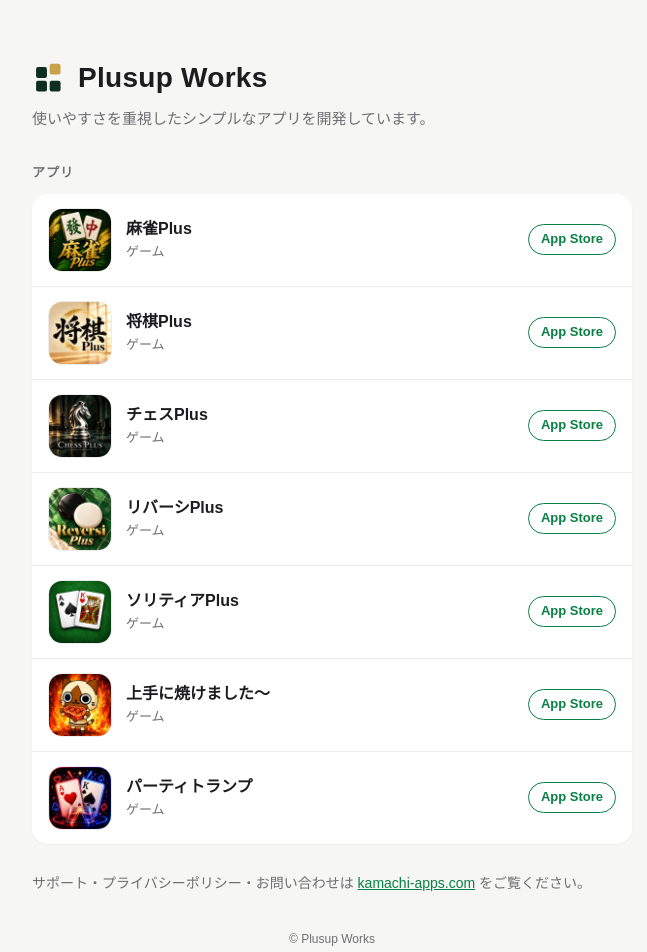
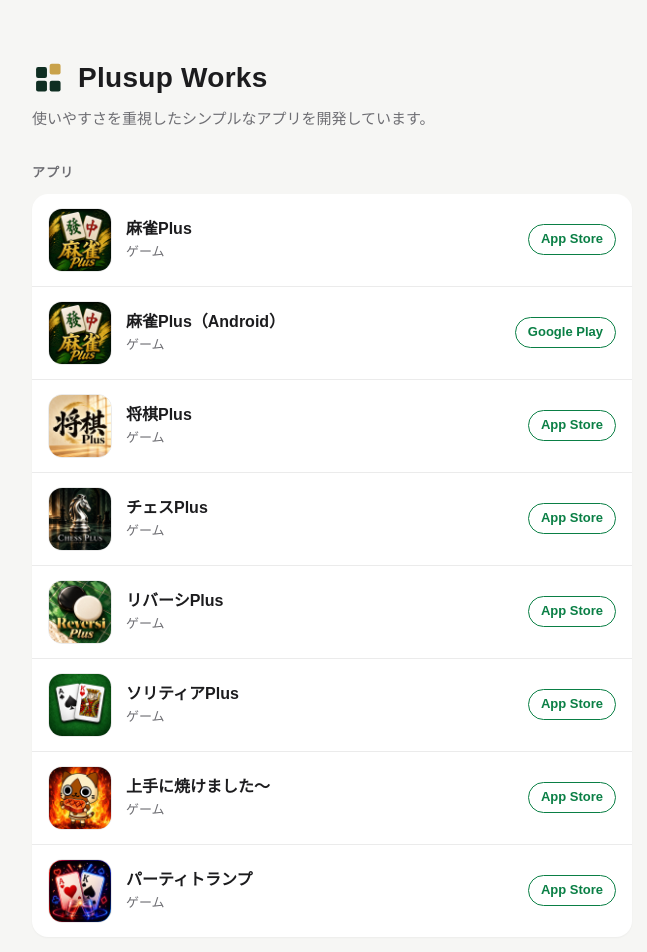
Before and after one commit to akamachi1111/akamachi1111.github.io, a plain HTML site: page index.html in a window 1280 px wide. Shown: the top 952 px of the page, without its empty margins (308-955 px from the left). Drawn offline with Linux system fonts and the light colour scheme.

Commit message:
Add the Google Play link for 麻雀Plus Android
Co-Authored-By: Claude Opus 5.5 <noreply@anthropic.com>

```diff
--- a/index.html
+++ b/index.html
@@ -47,6 +47,14 @@
           <span class="name">麻雀Plus</span>
           <span class="genre">ゲーム</span>
           <span class="get">App Store</span>
+        </a>
+      </li>
+      <li>
+        <a class="app" href="https://play.google.com/store/apps/details?id=com.kamachi.mahjongplus">
+          <img src="icons/6789914464.jpg" alt="" width="64" height="64">
+          <span class="name">麻雀Plus（Android）</span>
+          <span class="genre">ゲーム</span>
+          <span class="get">Google Play</span>
         </a>
       </li>
       <li>
```
